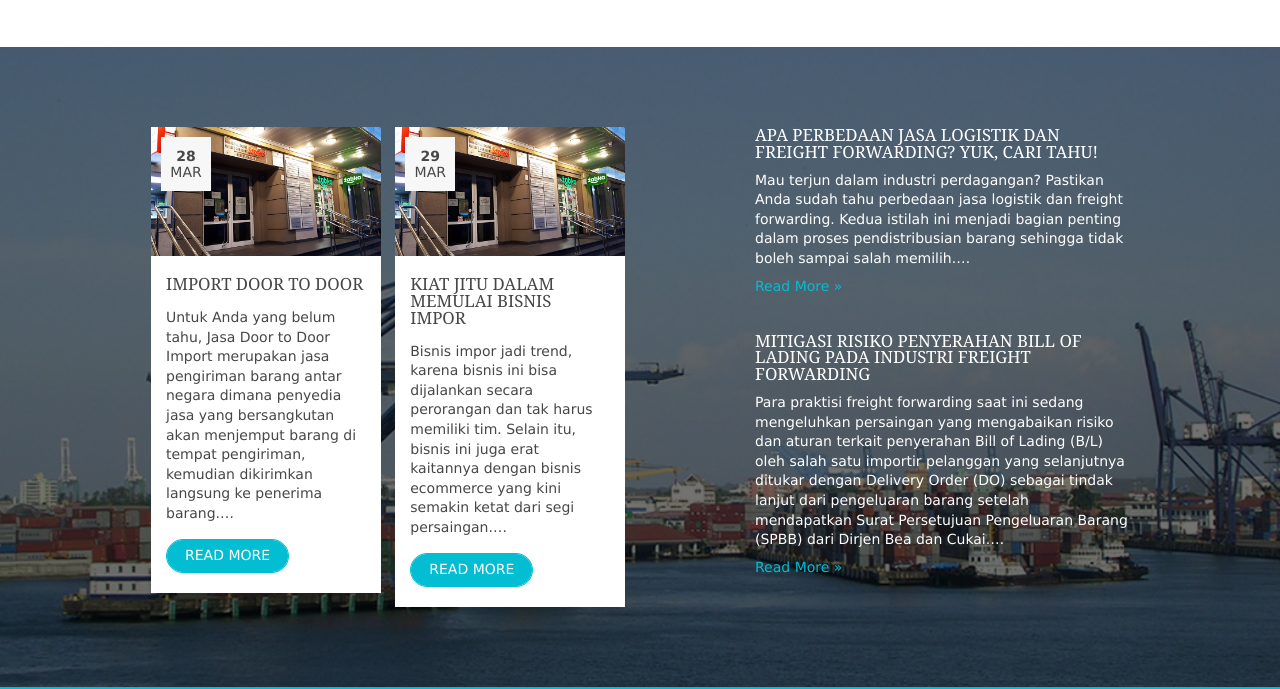
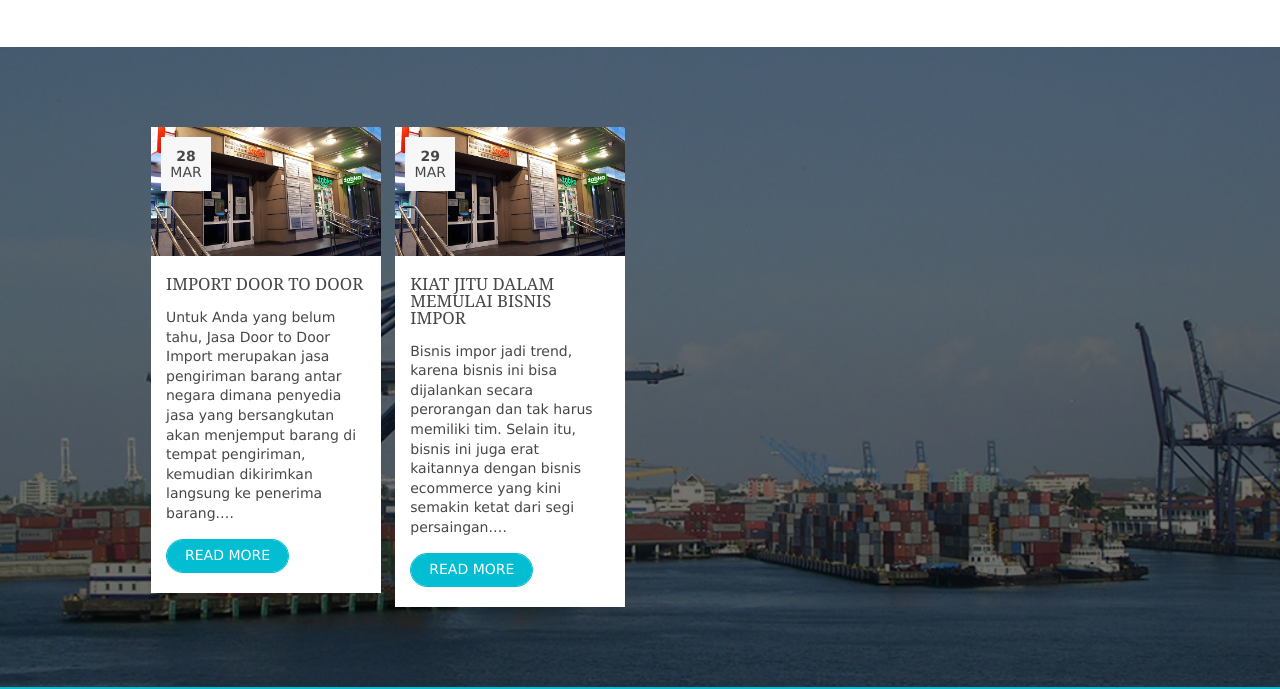
Before and after one commit to greatforwarder/greatforwarder.github.io, a plain HTML site: page index.html in a window 1280 px wide. Shown: the part 1380-2069 px from the top of the page. Drawn offline with Linux system fonts and the light colour scheme.

Commit message:
Add files via upload

```diff
--- a/index.html
+++ b/index.html
@@ -208,26 +208,26 @@ Licence URI: http://www.os-templates.com/template-terms
           </article>
         </div>
       </div>
-      <div class="one_half">
+     <!-- <div class="one_half">
         <ul class="nospace infolist">
-          <!-- ################################################################################################ -->
+         <!-- ################################################################################################
           <li>
-            <article><!-- <img src="images/demo/80x80.png" alt="">-->
+            <article> <!-- <img src="images/demo/80x80.png" alt="">
               <h6 class="heading">Apa Perbedaan Jasa Logistik dan Freight Forwarding? Yuk, Cari Tahu!</h6>
               <p>Mau terjun dalam industri perdagangan? Pastikan Anda sudah tahu perbedaan jasa logistik dan freight forwarding. Kedua istilah ini menjadi bagian penting dalam proses pendistribusian barang sehingga tidak boleh sampai salah memilih.&hellip;</p>
               <footer><a href="#">Read More &raquo;</a></footer>
             </article>
           </li>
           <li>
-            <article><!-- <img src="images/demo/80x80.png" alt="">-->
+            <article><!-- <img src="images/demo/80x80.png" alt="">
               <h6 class="heading">Mitigasi Risiko Penyerahan Bill of Lading pada Industri Freight Forwarding</h6>
               <p>Para praktisi freight forwarding saat ini sedang mengeluhkan persaingan yang mengabaikan risiko dan aturan terkait penyerahan Bill of Lading (B/L) oleh salah satu importir pelanggan yang selanjutnya ditukar dengan Delivery Order (DO) sebagai tindak lanjut dari pengeluaran barang setelah mendapatkan Surat Persetujuan Pengeluaran Barang (SPBB) dari Dirjen Bea dan Cukai.&hellip;</p>
               <footer><a href="#">Read More &raquo;</a></footer>
             </article>
           </li>
-          <!-- ################################################################################################ -->
+          <!-- ################################################################################################
         </ul>
-      </div>
+      </div> -->
     </div>
     <!-- ################################################################################################ -->
     <div class="clear"></div>
```
